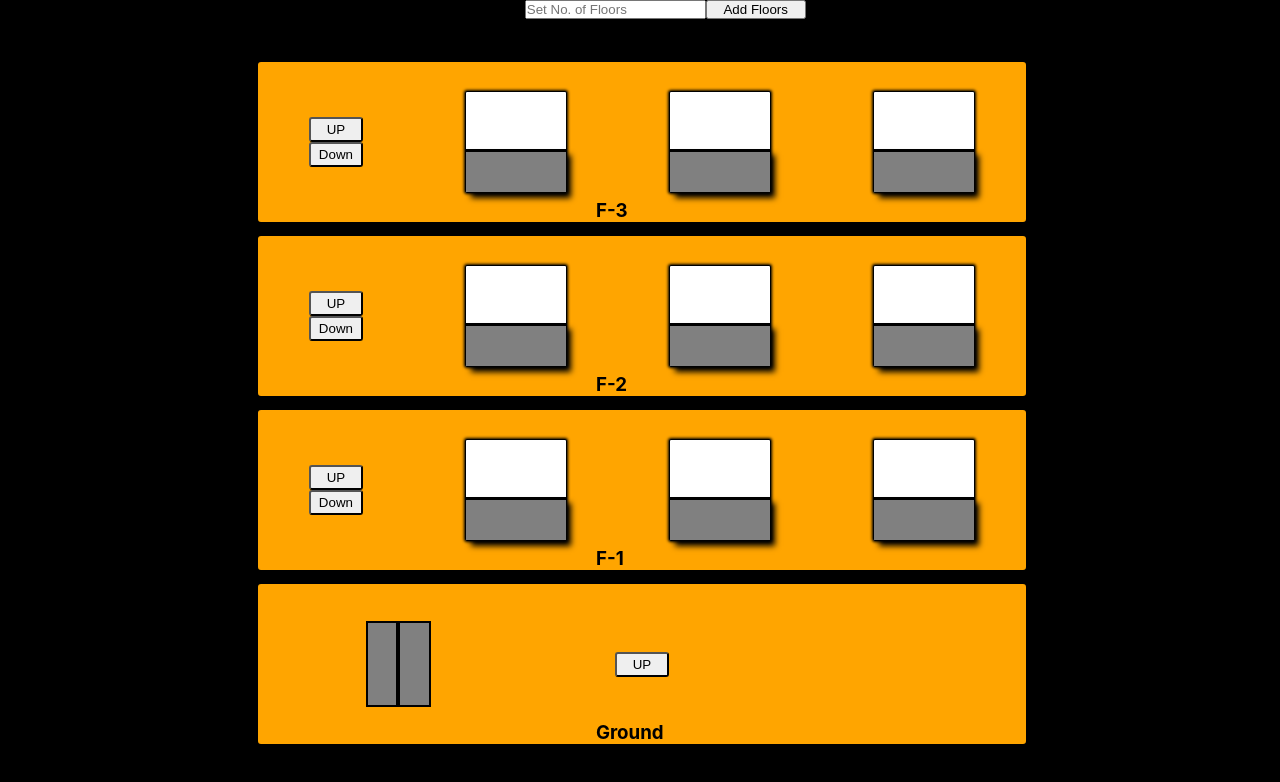
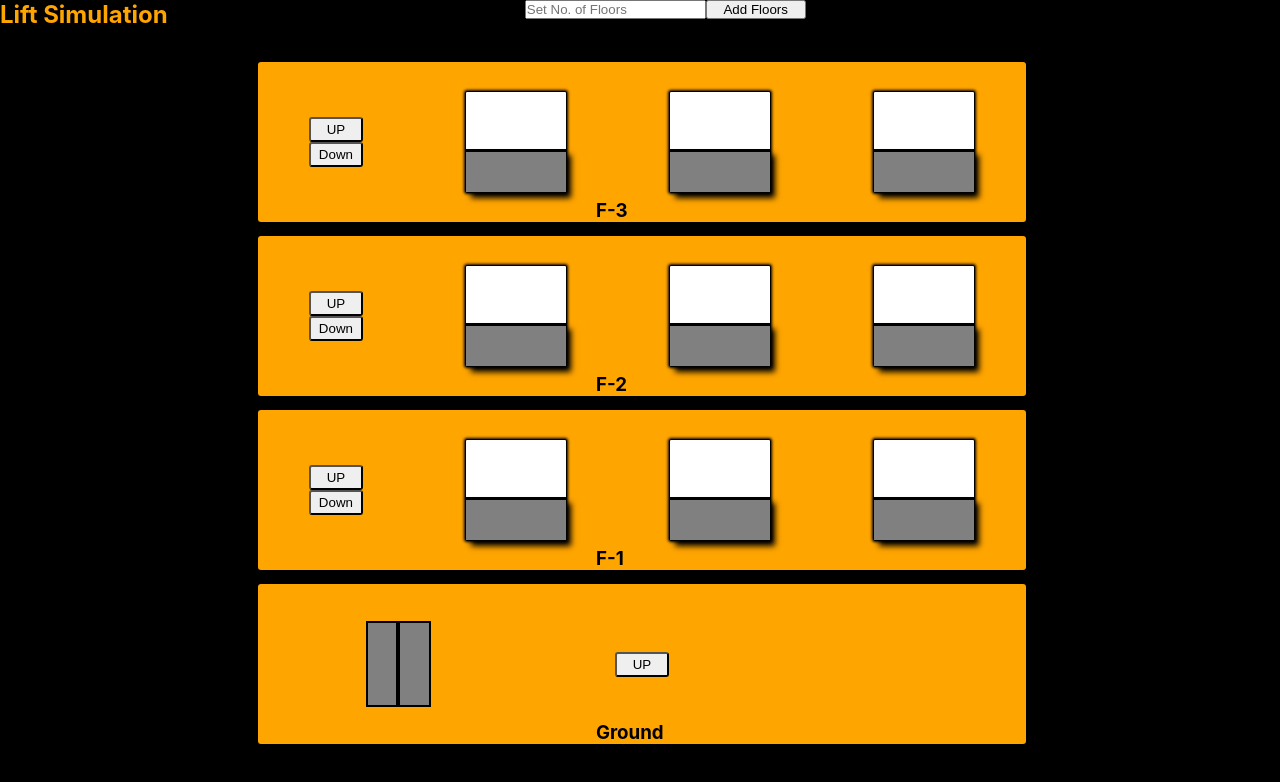
Before and after one commit to singh3069/Iift_simulation, a React (Create React App) app: page / in a window 1280 px wide. Shown: the top 782 px of the page. Built offline with nearby package versions, Linux system fonts and the light colour scheme.

Commit message:
heading added

```diff
--- a/src/App.css
+++ b/src/App.css
@@ -5,6 +5,13 @@
 
 body {
   background-color: black;
+}
+
+.heading {
+  top: 0;
+  position: fixed;
+  color: orange;
+  z-index: 1;
 }
 
 .floorSection {
@@ -268,6 +275,11 @@ body {
     width: 40%;
     left: 22%;
   }
+
+  .heading {
+    font-size: 11px;
+    font-weight: 700;
+  }
 }
 
 /* .inputDiv {
--- a/src/components/building/floors/Floors.js
+++ b/src/components/building/floors/Floors.js
@@ -31,6 +31,7 @@ function FloorsTwo() {
 
   return (
     <div>
+      <h2 className="heading">Lift Simulation</h2>
       <div className="inputDiv">
         <input
           placeholder="Set No. of Floors"
@@ -150,6 +151,13 @@ function FloorsTwo() {
             <div className="liftLeftDoor"></div>
             <div className="liftRightDoor"></div>
           </div>
+          <div
+            className="lift"
+            style={{ transform: `translateY(-${currentFloor * 174}px)` }}
+          >
+            <div className="liftLeftDoor"></div>
+            <div className="liftRightDoor"></div>
+          </div>
           <h3 className="floorName">Ground</h3>
         </div>
       </section>
```
